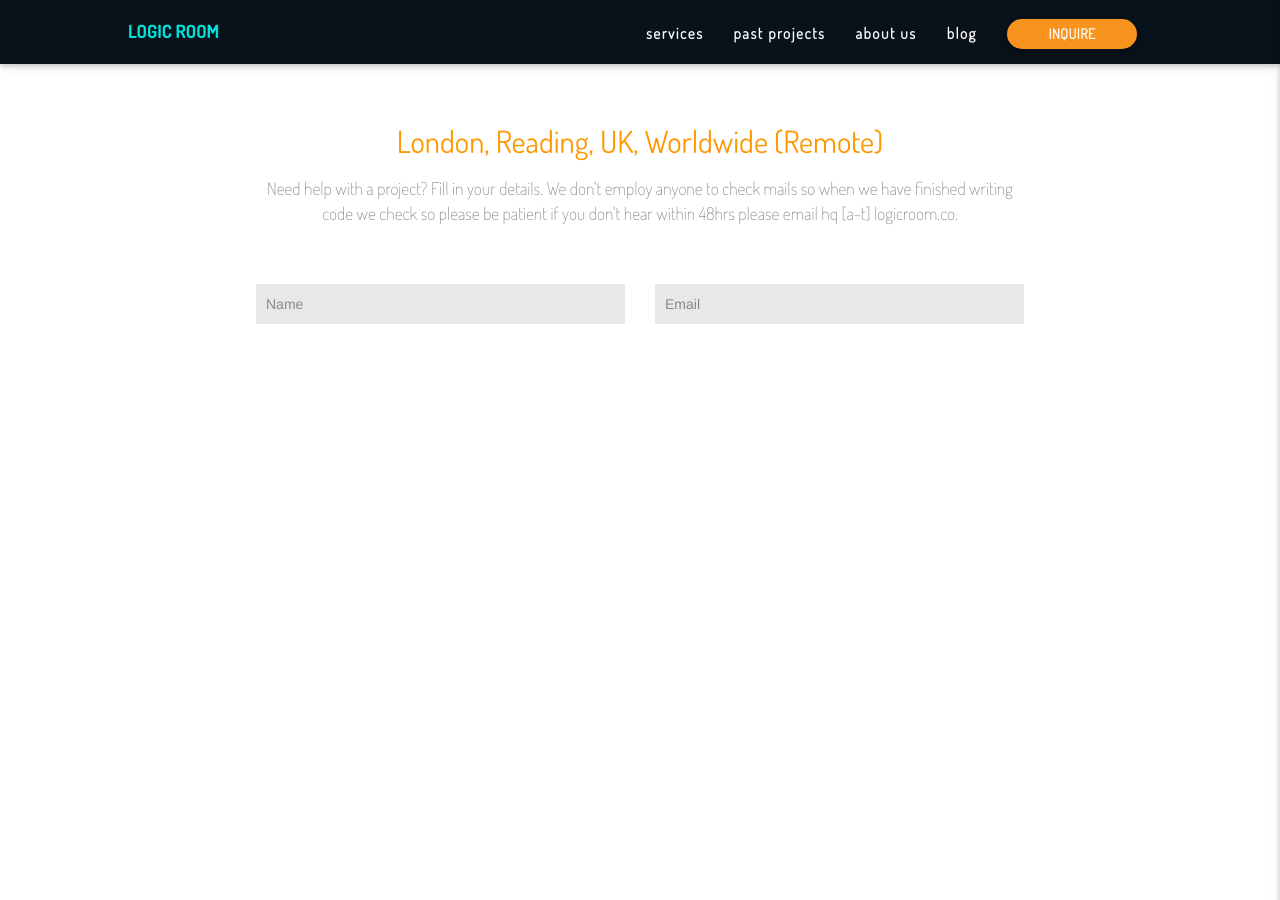
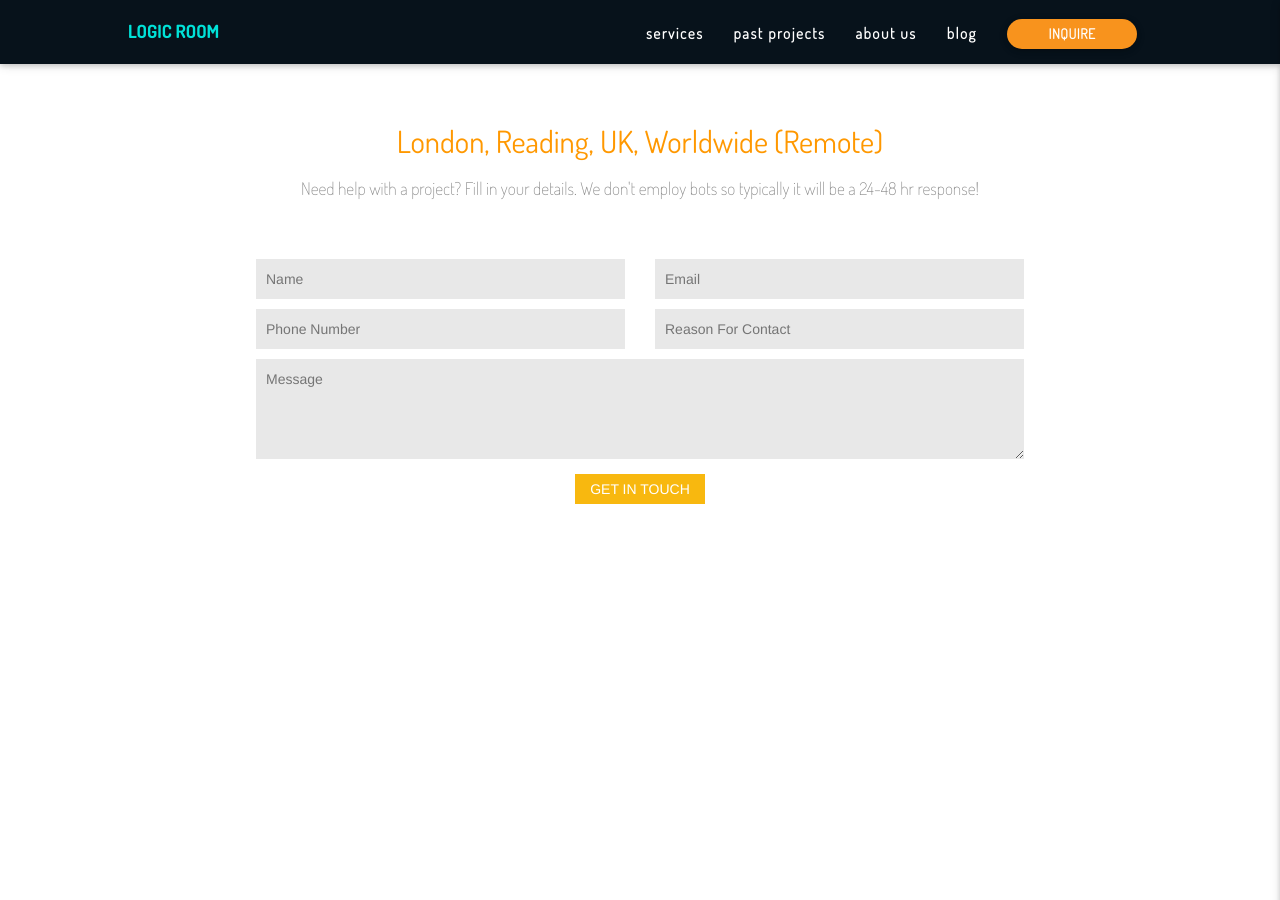
Before and after one commit to peterheard01/logic-room, a Jekyll site: the page built from inquire/index.html, in a window 1280 px wide. Built offline with Jekyll 4.4.1, drawn with Linux system fonts in a browser that asks for light colours.

Commit message:
styling the inquire page

```diff
--- a/_sass/3-base/_body-element.scss
+++ b/_sass/3-base/_body-element.scss
@@ -6,7 +6,7 @@ body {
   font-size: 16px;
 }
 
-input {
+input, textarea {
   width : 100%;
   border: 0;
   background-color: $light-grey;
@@ -15,19 +15,22 @@ input {
   color:$white;
 }
 
-::-webkit-input-placeholder {
-  color: $grey;
+textarea {
+  height: 100px;
 }
 
-:-moz-placeholder { /* Firefox 18- */
-  color: $grey;
+.btn-form-submit {
+  background-color: $button_color;
+  border: none;
+  color: white;
+  padding: 5px 15px;
 }
 
-::-moz-placeholder {  /* Firefox 19+ */
-  color: $grey;
+.form-item {
+  margin-bottom:10px;
 }
 
-:-ms-input-placeholder {
+::-webkit-input-placeholder, :-moz-placeholder,::-moz-placeholder, :-ms-input-placeholder   {
   color: $grey;
 }
 
--- a/inquire/index.html
+++ b/inquire/index.html
@@ -12,79 +12,56 @@ layout: default
 
     <h1 class="title orange-text center">London, Reading, UK, Worldwide (Remote)</h1>
 
-    <p class="center">Need help with a project? Fill in your details. We don't employ anyone to check mails so when we have finished
-      writing code we check so please
-      be patient if you don't hear within 48hrs please email hq [a-t] logicroom.co.</p>
+    <p class="center">Need help with a project? Fill in your details. We don't employ bots so typically it will be a 24-48 hr response!</p>
 
     <br>
     <br>
 
-    <!--<form name="contact" action="thank-you" netlify>-->
+    <form name="contact" action="thank-you" netlify>
 
       <div class="row">
 
-        <div class="col-xs-3 col-lg-6 center">
+        <div class="col-md-6 form-item center">
           <input name="name" placeholder="Name">
         </div>
 
-        <div class="col-xs-3 col-lg-6 center">
+        <div class="col-md-6 form-item center">
           <input type="email" name="email" placeholder="Email">
         </div>
 
       </div>
 
-      <!--<div class="row">-->
-        <!--<div class="col-md-3 col-lg-6 center">-->
+      <div class="row">
 
-          <!--<input type="text" name="phone" placeholder="Phone Number">-->
+        <div class="col-md-6 form-item center">
+          <input type="text" name="phone" placeholder="Phone Number">
+        </div>
 
-        <!--</div>-->
-        <!--<div class="col-xs-6 col-sm-6 col-md-3 col-lg-6 center">-->
+        <div class="col-md-6 form-item center">
+          <input type="email" name="reason" placeholder="Reason For Contact">
+        </div>
 
-          <!--<input type="email" name="reason" placeholder="Reason For Contact">-->
+      </div>
 
-        <!--</div>-->
+      <div class="row">
 
-      <!--</div>-->
+        <div class="col-md-12 form-item center">
+          <textarea type="text" name="message" placeholder="Message" rows="5"></textarea>
+        </div>
 
-      <!--<div class="row">-->
-        <!--<div class="col-lg-12 center">-->
+      </div>
 
-          <!--<input type="text" name="message" placeholder="Message">-->
+      <div class="row">
 
-        <!--</div>-->
+        <div class="col-md-12 form-item center">
 
-      <!--</div>-->
+          <button class="btn-form-submit">GET IN TOUCH</button>
 
-      <!--<div class="row">-->
-        <!--<div class="col-lg-12 center">-->
+        </div>
 
-          <!--<button>Send</button>-->
+      </div>
 
-        <!--</div>-->
-
-      <!--</div>-->
-
-    <!--</form>-->
-
-
-    <!--<form name="contact" action="thank-you" netlify>-->
-    <!--<p>-->
-    <!--<label>Your Name:</label>-->
-    <!---->
-    <!--</p>-->
-    <!--<p>-->
-    <!--<label>Your Email</label>-->
-    <!---->
-    <!--</p>-->
-    <!--<p>-->
-    <!--<label>Message</label>-->
-    <!--<textarea name="message"></textarea>-->
-    <!--</p>-->
-    <!--<p>-->
-    <!--<button>Send</button>-->
-    <!--</p>-->
-    <!--</form>-->
+    </form>
 
   </div>
 
```
